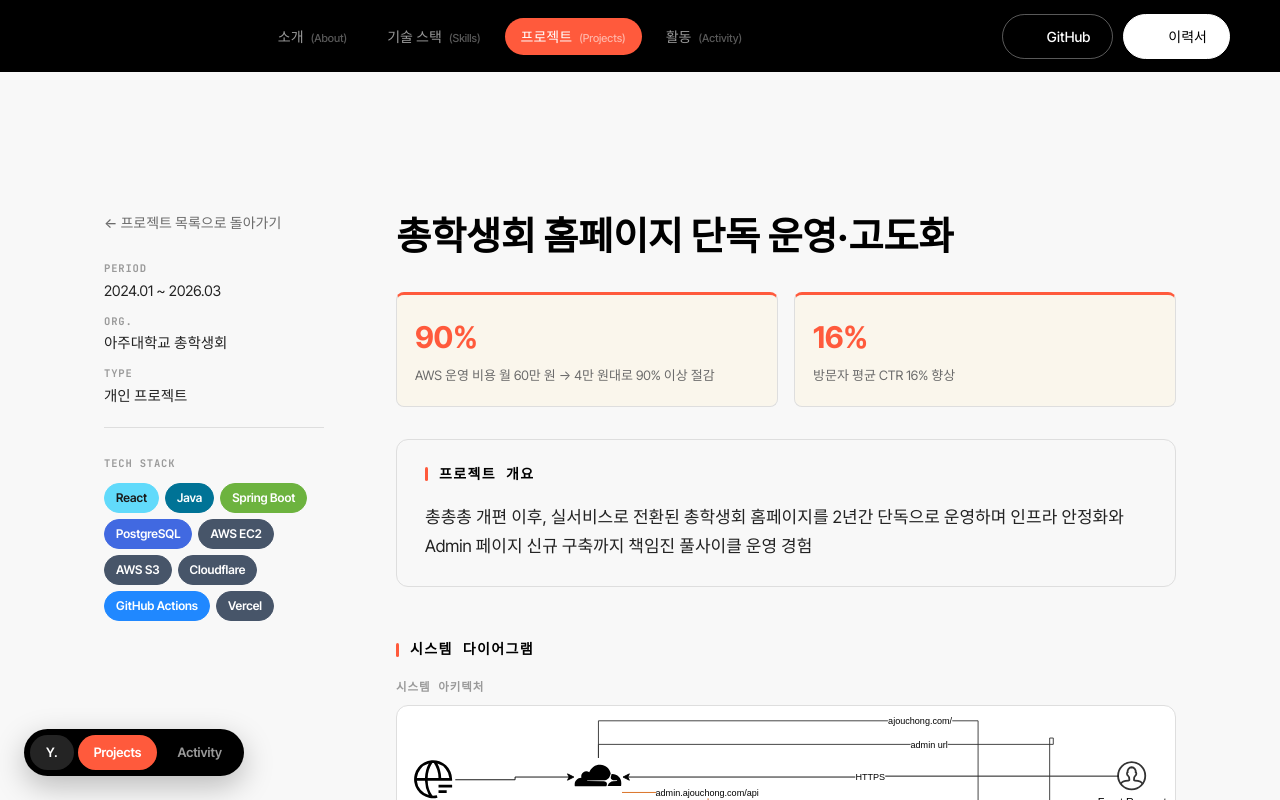
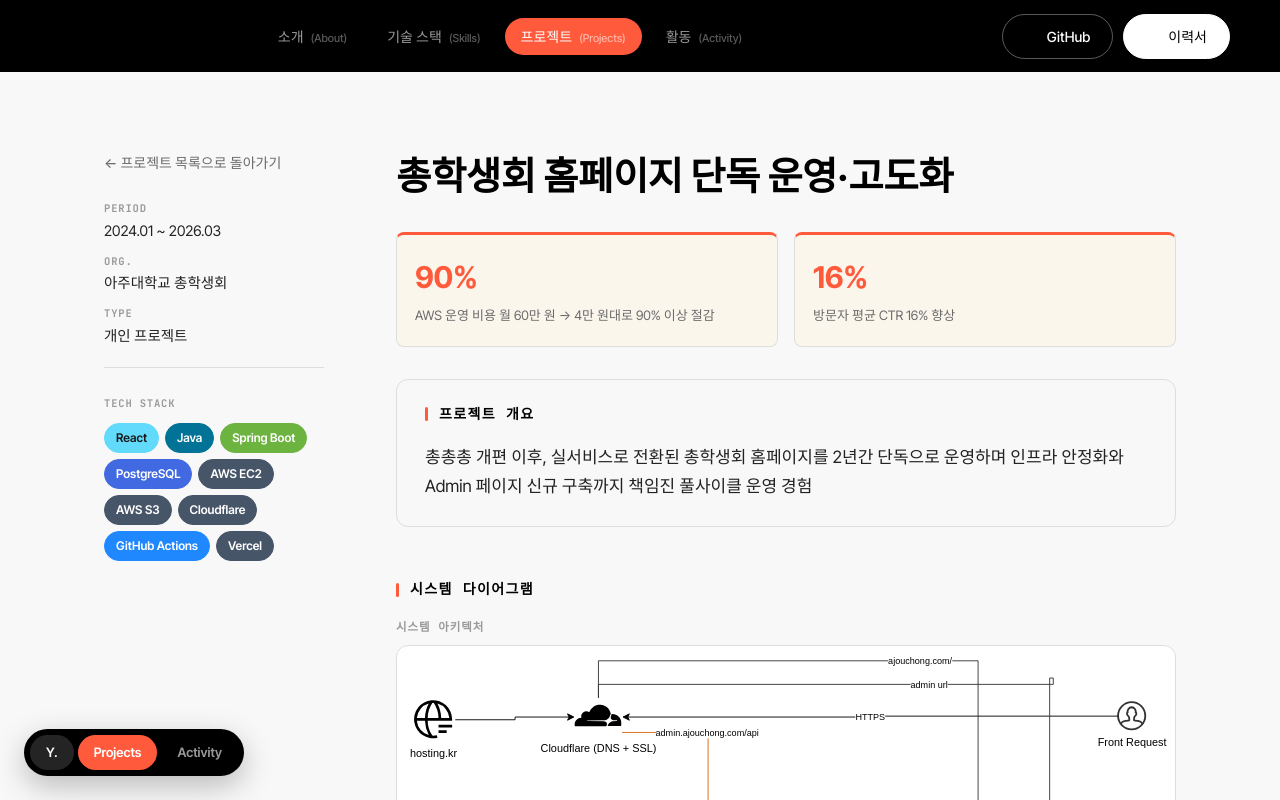
Before and after one commit to ytnwjd/ytnwjd-portfolio, a Vue app: page /projects/ajouchong in a window 1280 px wide. Shown: the top 800 px of the page. Built offline with nearby package versions, Linux system fonts and the light colour scheme; some icons are missing.

Commit message:
style: add padding-block ar project detail page

```diff
--- a/src/views/ProjectDetail.vue
+++ b/src/views/ProjectDetail.vue
@@ -218,6 +218,7 @@
 <style scoped>
 .project-detail {
     max-width: 1200px;
+    padding-block: 80px;
     --color-highlight-bg: #faf6ec;
 }
 
```
